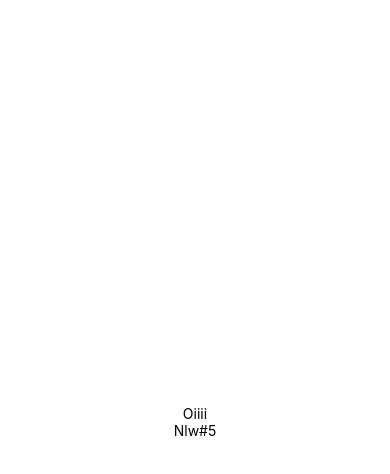
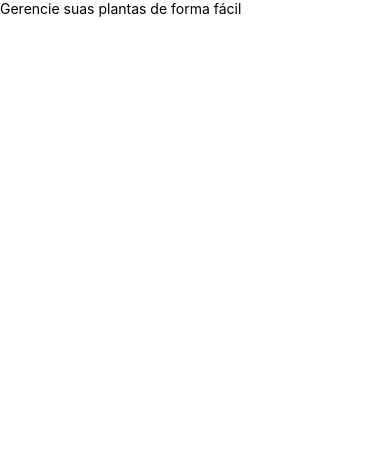
Before and after one commit to DanielFFerreira/nlw-5, a React Native app: screen / in a window 390 px wide. Shown: the top 474 px of the page. Built offline with nearby package versions, Linux system fonts and the light colour scheme.

Commit message:
Importing the component from the src directory

```diff
--- a/App.tsx
+++ b/App.tsx
@@ -1,23 +1,8 @@
 import React from 'react';
-import { Text, View, StyleSheet } from 'react-native';
+import { Welcome } from './src/pages/Welcome';
 
 export default function App() {
   return (
-    <View style={style.container}>
-      <Text>
-        Oiiii
-      </Text>
-      <Text>
-        Nlw#5
-      </Text>
-    </View>
+    <Welcome />
   )
 }
-
-const style = StyleSheet.create({
-  container: {
-    flex: 1,
-    justifyContent: 'center',
-    alignItems: 'center'
-  }
-})
```
